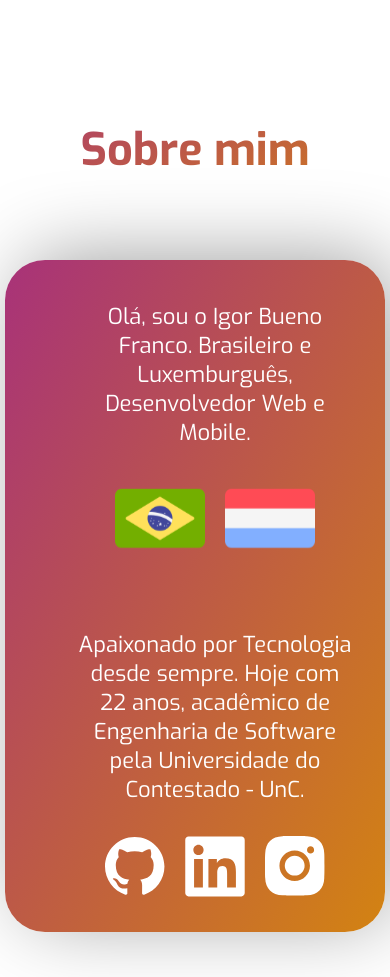
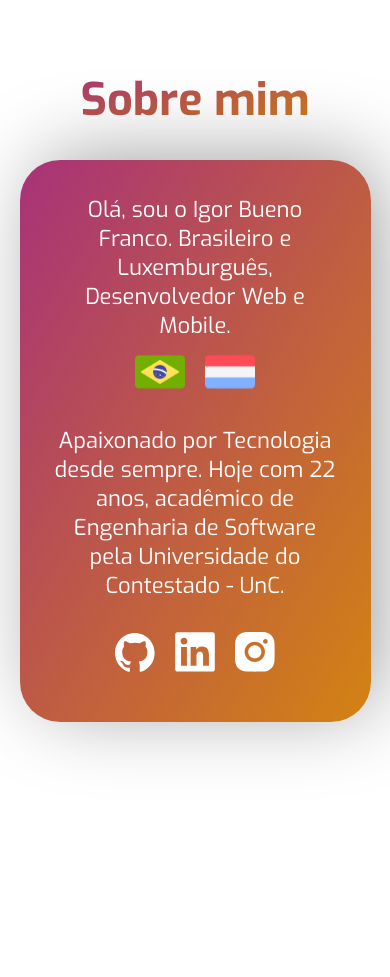
Before and after one commit to igBFranco/igorbfranco_portfolio, a React (Create React App) app: page / in a window 390 px wide. Shown: the part 591-1568 px from the top of the page. Built offline with nearby package versions, Linux system fonts and the light colour scheme.

Commit message:
Alterando Layout Sobre para Mobile

```diff
--- a/src/App.module.scss
+++ b/src/App.module.scss
@@ -224,8 +224,34 @@ html {
             }
         }
         .about {
+            h1 {
+                padding: 0;
+            }
             .aboutText {
                 flex-direction: column;
+                padding-left: 32px;
+                padding-right: 32px;
+                .aboutLeft {
+                    padding: 0;
+                    p {
+                        margin-bottom: 0;
+                        margin-top: 35px;
+                    }
+                    .flags {
+                        img {
+                            width: 50px;
+                        }
+                    }
+                }
+                .aboutRight {
+                    padding: 0;
+                    .socials {
+                        img {
+                            width: 40px;
+                            margin-bottom: 35px;
+                        }
+                    }
+                }
             }
         }
     }
```
